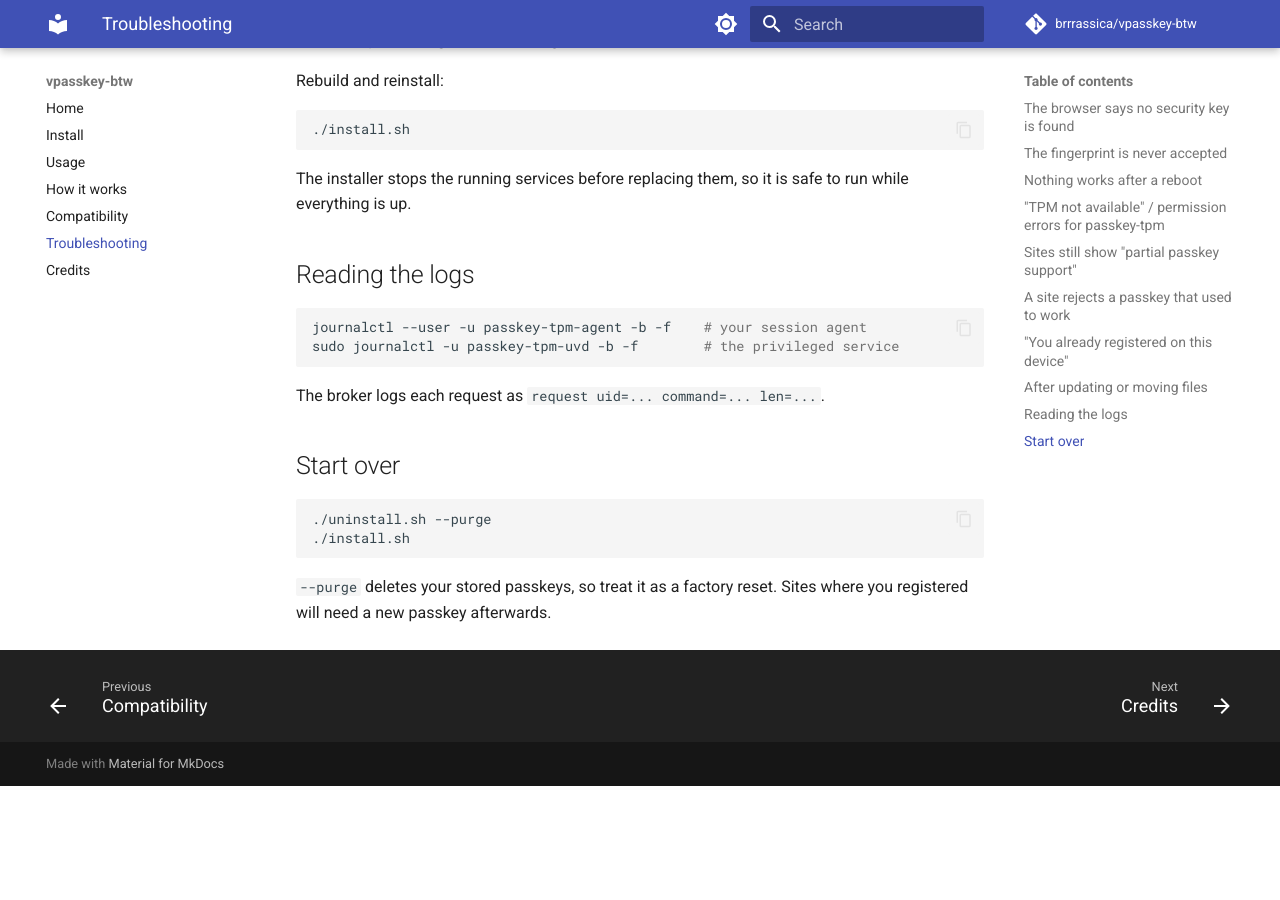
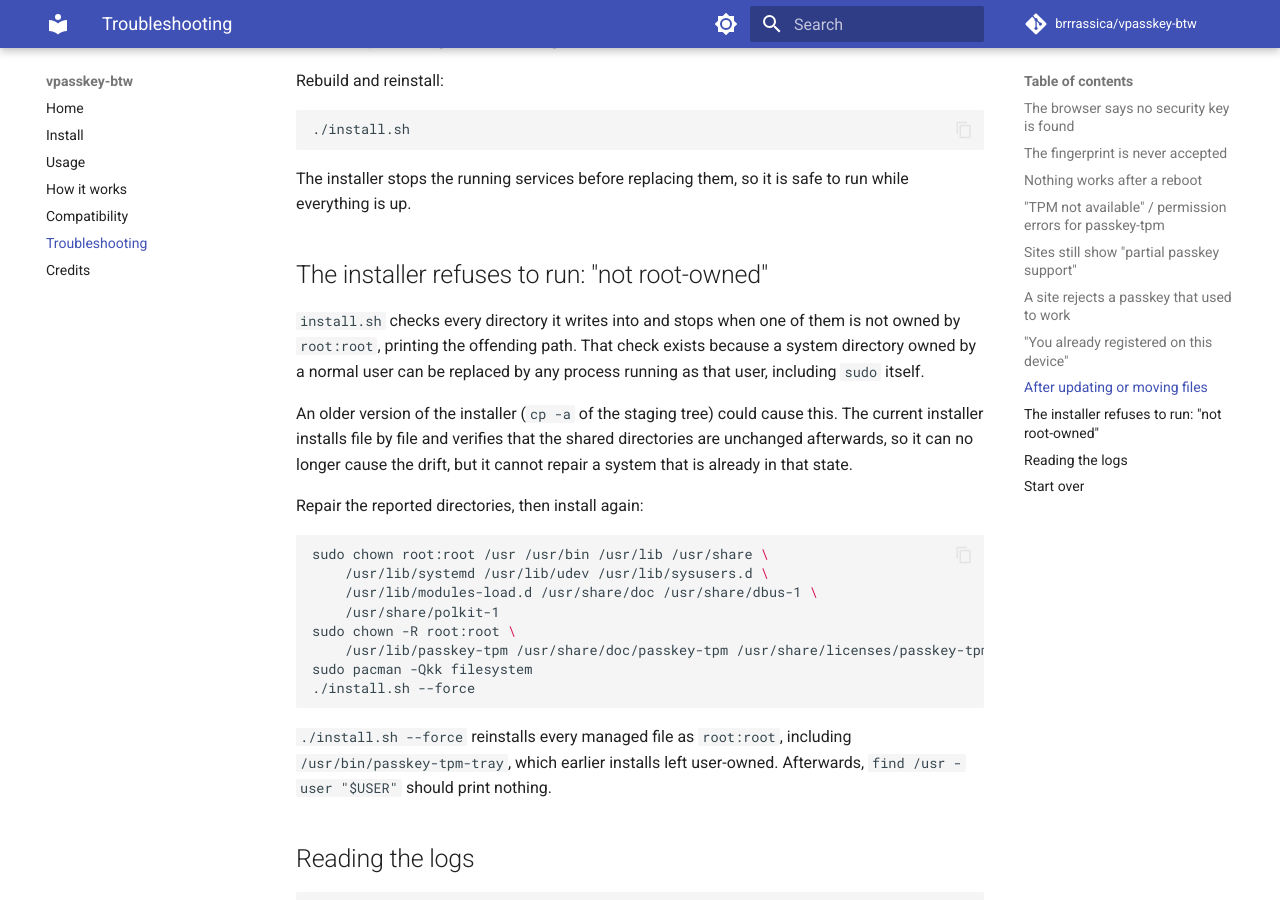
Before and after one commit to brrrassica/vpasskey-btw, an MkDocs documentation site: the page built from docs/TROUBLESHOOTING.md, in a window 1280 px wide and 900 px high, scrolled down 2316 px. Built offline with MkDocs 1.6.1 and Material for MkDocs 9.7.7, drawn with Linux system fonts in a browser that asks for light colours; comment, search, counter and statistics services are not loaded; before the commit the page ends 3102 px from its top, so only the background shows below that.

Commit message:
Install files individually so /usr ownership can never drift

````diff
--- a/docs/TROUBLESHOOTING.md
+++ b/docs/TROUBLESHOOTING.md
@@ -111,6 +111,35 @@ Rebuild and reinstall:
 The installer stops the running services before replacing them, so it is safe to
 run while everything is up.
 
+## The installer refuses to run: "not root-owned"
+
+`install.sh` checks every directory it writes into and stops when one of them is
+not owned by `root:root`, printing the offending path. That check exists because
+a system directory owned by a normal user can be replaced by any process running
+as that user, including `sudo` itself.
+
+An older version of the installer (`cp -a` of the staging tree) could cause this.
+The current installer installs file by file and verifies that the shared
+directories are unchanged afterwards, so it can no longer cause the drift, but it
+cannot repair a system that is already in that state.
+
+Repair the reported directories, then install again:
+
+```sh
+sudo chown root:root /usr /usr/bin /usr/lib /usr/share \
+	/usr/lib/systemd /usr/lib/udev /usr/lib/sysusers.d \
+	/usr/lib/modules-load.d /usr/share/doc /usr/share/dbus-1 \
+	/usr/share/polkit-1
+sudo chown -R root:root \
+	/usr/lib/passkey-tpm /usr/share/doc/passkey-tpm /usr/share/licenses/passkey-tpm
+sudo pacman -Qkk filesystem
+./install.sh --force
+```
+
+`./install.sh --force` reinstalls every managed file as `root:root`, including
+`/usr/bin/passkey-tpm-tray`, which earlier installs left user-owned. Afterwards,
+`find /usr -user "$USER"` should print nothing.
+
 ## Reading the logs
 
 ```sh
````
Also changed, not shown: 3 other files.
